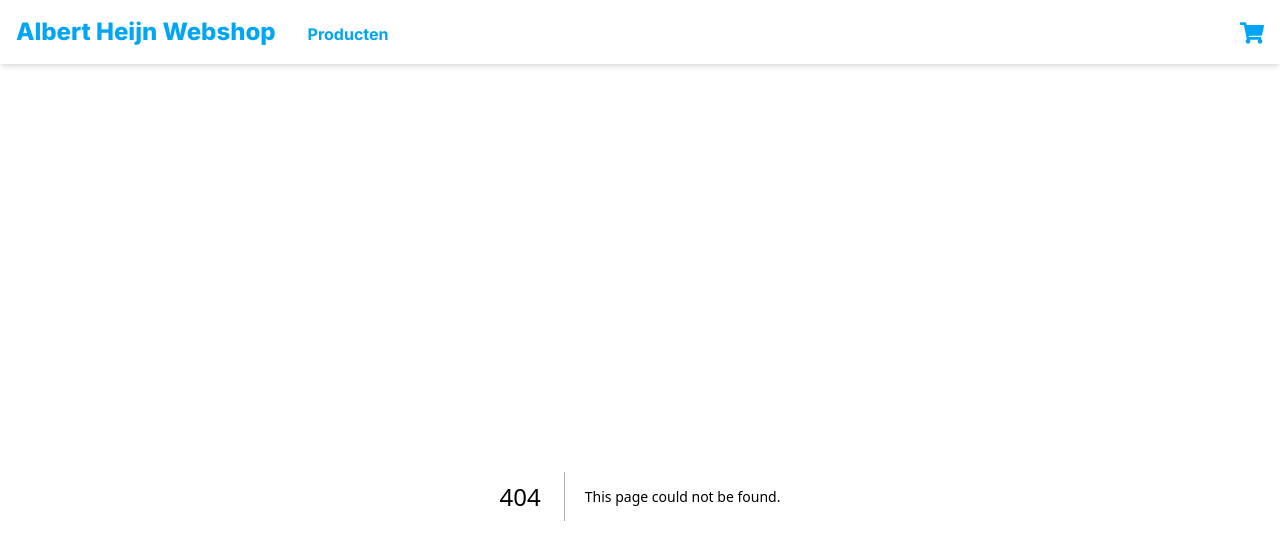
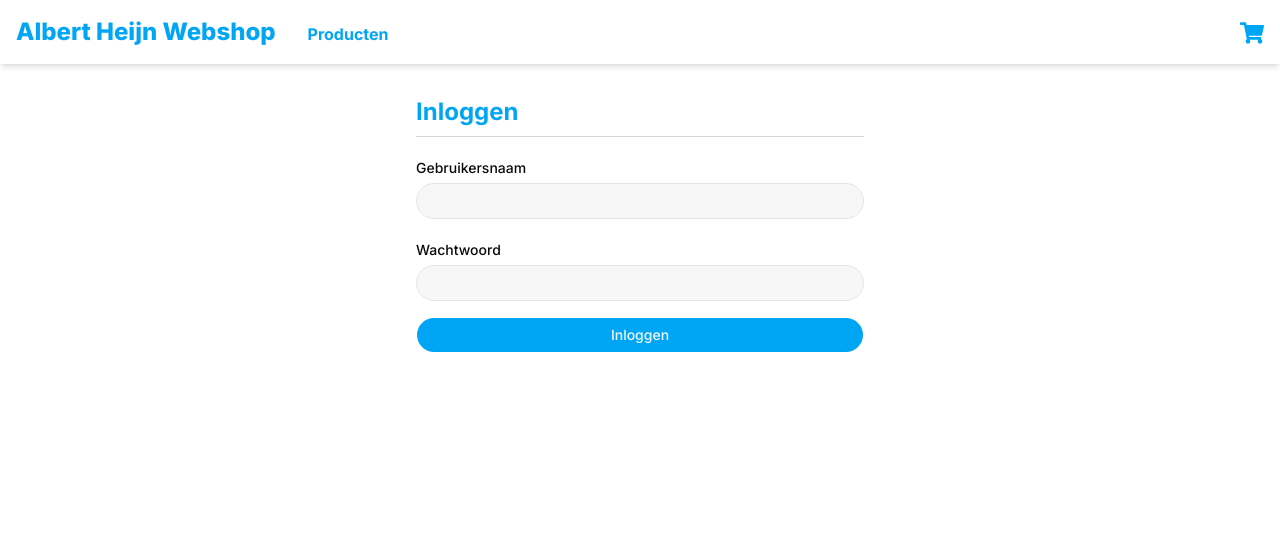
Before and after one commit to daan-kentrop-ah/ah-webshop, a Next.js app in the folder frontend/: page /login in a window 1280 px wide. Before the commit this address had no page. Shown: the top 560 px of the page. Built offline with nearby package versions, Linux system fonts and the light colour scheme.

Commit message:
Setup login on the frontend with react query and backend fetch function to handle cookies

```diff
--- /dev/null
+++ b/frontend/app/api/auth/login/route.ts
@@ -0,0 +1,54 @@
+import {NextResponse} from "next/server";
+
+export async function POST(request: Request) {
+    const { username, password } = await request.json().catch(() => null) ?? {};
+
+    if (
+        typeof username !== 'string' || !username.trim() ||
+        typeof password !== 'string' || !password
+    ) {
+        return NextResponse.json(
+            { message: 'Username and password are required' },
+            { status: 400 },
+        );
+    }
+
+    try {
+        const backendUrl = process.env.BACKEND_URL || 'http://localhost:8080';
+        const response = await fetch(`${backendUrl}/v1/auth/login`, {
+            method: 'POST',
+            headers: {
+                accept: 'application/json',
+                'Content-Type': 'application/json',
+            },
+            body: JSON.stringify({ username, password }),
+            cache: 'no-store',
+        });
+
+        if (!response.ok) {
+            return NextResponse.json(
+                { message: response.status === 401 ? 'Invalid username or password' : 'Login failed' },
+                { status: response.status },
+            );
+        }
+
+        const { accessToken, expiresIn } = await response.json();
+
+        const result = NextResponse.json(
+            { expiresIn },
+            { headers: { 'Cache-Control': 'no-store' } },
+        );
+
+        result.cookies.set('accessToken', accessToken, {
+            httpOnly: true,
+            secure: process.env.NODE_ENV === 'production',
+            sameSite: 'lax',
+            path: '/',
+            maxAge: expiresIn,
+        });
+
+        return result;
+    } catch {
+        return NextResponse.json({ message: 'Login service unavailable' }, { status: 502 });
+    }
+}
--- a/frontend/app/api/products/route.ts
+++ b/frontend/app/api/products/route.ts
@@ -1,8 +1,9 @@
 import {NextResponse} from "next/server";
+import {backendFetch} from "@/lib/backend-fetch";
 
 export async function GET() {
     try {
-        const response = await fetch('http://localhost:8080/v1/products', {
+        const response = await backendFetch('/v1/products', {
             headers: { accept: 'application/json' },
         });
 
--- /dev/null
+++ b/frontend/app/login/page.tsx
@@ -0,0 +1,82 @@
+"use client";
+
+import {useState} from "react";
+import {useRouter} from "next/navigation";
+import {useMutation} from "@tanstack/react-query";
+import {AlertCircleIcon} from "lucide-react";
+import PageHeader from "@/components/page-header";
+import {Input} from "@/components/ui/input";
+import {Label} from "@/components/ui/label";
+import {Button} from "@/components/ui/button";
+import {Alert, AlertDescription, AlertTitle} from "@/components/ui/alert";
+import {apiFetch} from "@/lib/api-fetch";
+
+async function login(credentials: { username: string; password: string }) {
+    await apiFetch('/api/auth/login', {
+        method: 'POST',
+        headers: { 'Content-Type': 'application/json' },
+        body: JSON.stringify(credentials),
+    });
+}
+
+export default function LoginPage() {
+    const router = useRouter();
+    const [username, setUsername] = useState('');
+    const [password, setPassword] = useState('');
+    const mutation = useMutation({
+        mutationFn: login,
+        onSuccess: () => {
+            setPassword('');
+            router.replace('/');
+            router.refresh();
+        },
+    });
+
+    return (
+        <main className="mx-auto max-w-md">
+            <PageHeader title="Inloggen"/>
+            {mutation.isError && (
+                <Alert variant="destructive" className={"mt-4"}>
+                    <AlertCircleIcon/>
+                    <AlertTitle>Inloggen mislukt</AlertTitle>
+                    <AlertDescription>{mutation.error.message}</AlertDescription>
+                </Alert>
+            )}
+            <form
+                onSubmit={(event) => {
+                    event.preventDefault();
+                    if (!mutation.isPending) mutation.mutate({ username, password });
+                }}
+            >
+                <div className="my-4">
+                    <Label htmlFor="username" className={"py-2"}>Gebruikersnaam</Label>
+                    <Input
+                        id="username"
+                        name="username"
+                        autoComplete="username"
+                        value={username}
+                        onChange={(event) => setUsername(event.target.value)}
+                        disabled={mutation.isPending}
+                        required
+                    />
+                </div>
+                <div className="my-4">
+                    <Label htmlFor="password" className={"py-2"}>Wachtwoord</Label>
+                    <Input
+                        id="password"
+                        name="password"
+                        type="password"
+                        autoComplete="current-password"
+                        value={password}
+                        onChange={(event) => setPassword(event.target.value)}
+                        disabled={mutation.isPending}
+                        required
+                    />
+                </div>
+                <Button className={"bg-sky-500 hover:bg-sky-600 w-full"} type="submit" disabled={mutation.isPending}>
+                    {mutation.isPending ? 'Bezig met inloggen…' : 'Inloggen'}
+                </Button>
+            </form>
+        </main>
+    );
+}
--- a/frontend/components/product-list.tsx
+++ b/frontend/components/product-list.tsx
@@ -20,6 +20,7 @@
 import {Empty, EmptyContent, EmptyDescription, EmptyHeader, EmptyMedia, EmptyTitle} from "@/components/ui/empty";
 import {Alert, AlertDescription, AlertTitle} from "@/components/ui/alert";
 import {AlertCircleIcon} from "lucide-react";
+import {apiFetch} from "@/lib/api-fetch";
 
 export interface Product {
     id: number;
@@ -29,11 +30,7 @@
 }
 
 async function getProducts(): Promise<Product[]> {
-    const res = await fetch('/api/products');
-
-    if (!res.ok) {
-        throw new Error(res.statusText);
-    }
+    const res = await apiFetch('/api/products');
 
     return res.json();
 }
--- /dev/null
+++ b/frontend/lib/api-fetch.ts
@@ -0,0 +1,22 @@
+'use client';
+
+export class ApiError extends Error {
+    constructor(public status: number, message: string) {
+        super(message);
+    }
+}
+
+export async function apiFetch(path: string, options?: RequestInit) {
+    const response = await fetch(path, options);
+
+    if (response.status === 401 && window.location.pathname !== '/login') {
+        window.location.replace('/login');
+    }
+
+    if (!response.ok) {
+        const error = await response.json();
+        throw new ApiError(response.status, error?.message || 'Het verzoek is mislukt. Probeer het opnieuw.');
+    }
+
+    return response;
+}
--- /dev/null
+++ b/frontend/lib/backend-fetch.ts
@@ -0,0 +1,22 @@
+import 'server-only';
+import {cookies} from 'next/headers';
+
+
+export async function backendFetch(path: string, options: RequestInit = {}) {
+    const cookieStore = await cookies();
+    const accessToken = cookieStore.get('accessToken')?.value;
+    const headers = new Headers(options.headers);
+
+    if (accessToken) headers.set('Authorization', `Bearer ${accessToken}`);
+
+    const backendUrl = process.env.BACKEND_URL || 'http://localhost:8080';
+    const response = await fetch(`${backendUrl}${path}`, {
+        ...options,
+        headers,
+        cache: 'no-store',
+    });
+
+    if (response.status === 401) cookieStore.delete('accessToken');
+
+    return response;
+}
--- a/frontend/providers/react-query-provider.tsx
+++ b/frontend/providers/react-query-provider.tsx
@@ -3,6 +3,7 @@
 import { type ReactNode, useState } from 'react';
 import {REACT_QUERY_CONSTANTS} from "@/constants/react-query-constants";
 import { QueryClient, QueryClientProvider } from '@tanstack/react-query';
+import {ApiError} from "@/lib/api-fetch";
 
 export function ReactQueryProvider({ children }: { children: ReactNode }) {
     const [client] = useState(
@@ -12,7 +13,9 @@
                     queries: {
                         staleTime: REACT_QUERY_CONSTANTS.STALE_TIME,
                         gcTime: REACT_QUERY_CONSTANTS.GARBAGE_COLLECTION_TIME,
-                        retry: REACT_QUERY_CONSTANTS.RETRIES,
+                        retry: (failureCount, error) =>
+                            !(error instanceof ApiError && error.status === 401) &&
+                            failureCount < REACT_QUERY_CONSTANTS.RETRIES,
                         refetchOnWindowFocus: false,
                     },
                 },
--- /dev/null
+++ b/frontend/proxy.ts
@@ -0,0 +1,27 @@
+import {NextRequest, NextResponse} from "next/server";
+
+export function proxy(request: NextRequest) {
+    const { pathname } = request.nextUrl;
+
+    if (pathname === '/login' || pathname === '/api/auth/login') {
+        return NextResponse.next();
+    }
+
+    const accessToken = request.cookies.get('accessToken')?.value;
+
+    if (accessToken) {
+        return NextResponse.next();
+    }
+
+    const response = pathname.startsWith('/api/')
+        ? NextResponse.json({ message: 'Unauthorized' }, { status: 401 })
+        : NextResponse.redirect(new URL('/login', request.url));
+
+    response.headers.set('Cache-Control', 'no-store');
+    response.cookies.delete('accessToken');
+    return response;
+}
+
+export const config = {
+    matcher: ['/((?!_next/static/|_next/image$|favicon\\.ico$|(?:window|globe|next|vercel|file)\\.svg$).*)'],
+};
```
